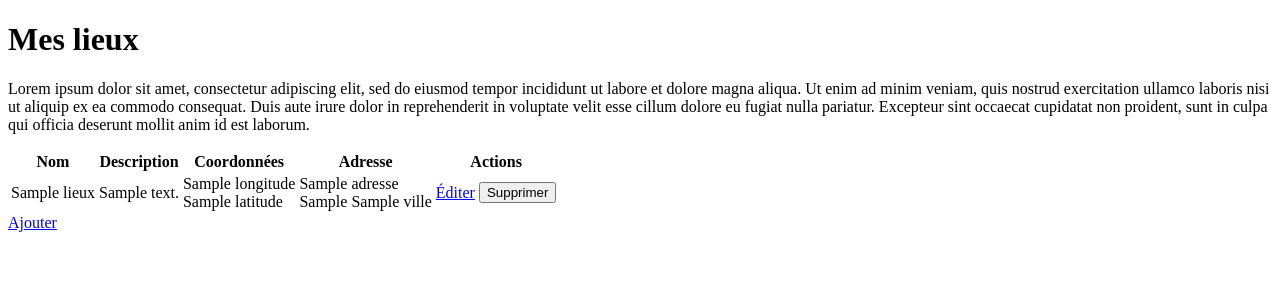
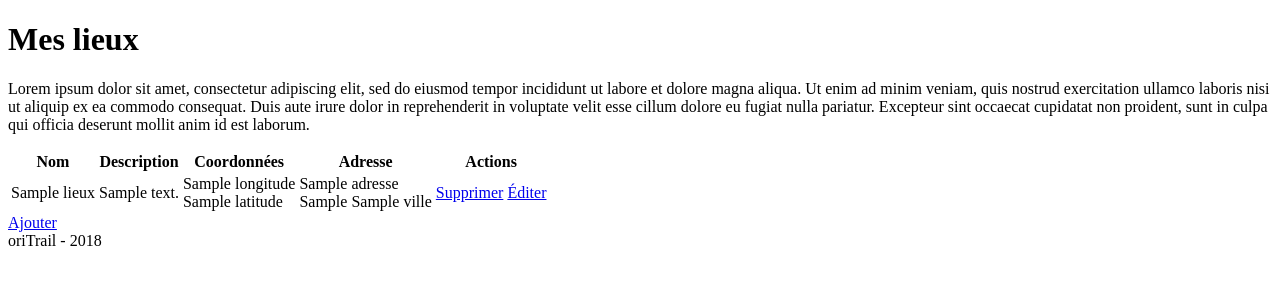
Before and after one commit to joevin-slq/oriTrail-slim3, a PHP site: template app/views/pages/lieu/lieu.twig in a window 1280 px wide. Shown: the part 112-412 px from the top of the page. Run offline with PHP 8.4, Linux system fonts and the light colour scheme; the template is opened without the code that fills it: most values are stand-ins (such as "Sample title", 1, 10 or a date in 2020); some libraries are stand-ins or nearby versions.

Commit message:
Ajout footer

```diff
--- a/app/PagesControllers/LieuController.php
+++ b/app/PagesControllers/LieuController.php
@@ -16,8 +16,8 @@
 		]);
 	}
 
-	public function deleteLieu(RequestInterface $request, ResponseInterface $response) {
-		$id = $request->getParam('id_lieu');
+	public function getSuppr(RequestInterface $request, ResponseInterface $response) {
+		$id = $request->getAttribute('id');
 
 		Lieu::where('id_lieu', $id)->delete();
 
--- a/app/routes.php
+++ b/app/routes.php
@@ -21,7 +21,7 @@
   $this->get('/lieu/ajout', \App\PagesControllers\LieuController::class.':getAjout')->setName('lieu.ajout');
   $this->post('/lieu/ajout', \App\PagesControllers\LieuController::class.':postAjout')->setName('lieu.ajout');
 
-  $this->delete('/lieu', \App\PagesControllers\LieuController::class.':deleteLieu')->setName('lieu');
+  $this->get('/lieu/suppr/[{id}]', \App\PagesControllers\LieuController::class.':getSuppr')->setName('lieu');
 
   $this->get('/auth/signout', \App\PagesControllers\AuthController::class.':getSignOut')->setName('signout');
 })->add(new AuthMiddleware($container));
--- a/app/views/layout.twig
+++ b/app/views/layout.twig
@@ -7,6 +7,7 @@
     <meta name="description" content="Course d'orientation.">
     <link rel="icon" href="{{ path_for('home') }}img/favicon.ico">
     <link rel="stylesheet" href="{{ path_for('home') }}css/bootstrap.min.css">
+    <link rel="stylesheet" href="{{ path_for('home') }}css/style.css">
   <meta name="viewport" content="width=device-width, initial-scale=1">
   </head>
   <body>
@@ -49,12 +50,17 @@
 {% if page == 'home' %}
   <div class="jumbotron text-center">
     <h1>Page d'accueil</h1>
-    <p>Lorem ipsum dolor sit amet, consectetur adipiscing elit!</p>
+    <p class="lead">Lorem ipsum dolor sit amet, consectetur adipiscing elit!</p>
   </div>
 {% endif %}
     <div class="container">
       {% block content %}{% endblock %}
     </div>
+    <footer class="footer">
+      <div class="container text-center">
+        <span class="text-muted">oriTrail - 2018</span>
+      </div>
+    </footer>
     <script src="{{ path_for('home') }}js/jquery.slim.js"></script>
     <script src="{{ path_for('home') }}js/bootstrap.min.js"></script>
   </body>
--- a/app/views/pages/lieu/lieu.twig
+++ b/app/views/pages/lieu/lieu.twig
@@ -5,6 +5,7 @@
 	<p>Lorem ipsum dolor sit amet, consectetur adipiscing elit, sed do eiusmod tempor incididunt ut labore et dolore magna aliqua. Ut enim ad minim veniam, quis nostrud exercitation ullamco laboris nisi ut aliquip ex ea commodo consequat. Duis aute irure dolor in reprehenderit in voluptate velit esse cillum dolore eu fugiat nulla pariatur. Excepteur sint occaecat cupidatat non proident, sunt in culpa qui officia deserunt mollit anim id est laborum.</p>
 
   {% if lieux %}
+		<div class="table-responsive">
 	    <table class="table table-hover">
 	        <thead>
 	            <tr>
@@ -12,7 +13,7 @@
 	                <th>Description</th>
 	                <th>Coordonnées</th>
 	                <th>Adresse</th>
-                <th colspan="2" align="center">Actions</th>
+	                <th>Actions</th>
 	            </tr>
 	        </thead>
 	        <tbody>
@@ -28,23 +29,19 @@
 	                	{{ row.adresse }}<br>
 	                	{{ row.cp }} {{ row.ville }}
 	                </td>
-                <td><a href="lieu/{{row.id_lieu}}" class="btn btn-info">Éditer</a></td>
 	                <td>
-                    <form action="lieu" method="POST">
-												{{ csrf.field | raw }}
-                        <input class="btn btn-danger" type = "submit" value ="Supprimer">
-										    <input type="hidden" name="_METHOD" value="DELETE"/>
-                        <input type="hidden" name="id_lieu" value="{{row.id_lieu}}">
-                    </form>
+										<a href="lieu/suppr/{{row.id_lieu}}" class="btn btn-sm btn-block btn-danger" role="button">Supprimer</a>
+									  <a href="lieu/edit/{{row.id_lieu}}" class="btn btn-sm btn-block btn-info"   role="button">Éditer</a>
 	                </td>
 	            </tr>
 	            {% endfor %}
 	        </tbody>
 	    </table>
+		</div>
 	{% else %}
 	<p>Aucun lieu enregistré.</p>
 	{% endif %}
 
-	<a href="{{ path_for('lieu.ajout') }}" class="btn btn-secondary" role="button">Ajouter</a>
+	<a href="{{ path_for('lieu.ajout') }}" class="btn btn-sm btn-secondary" role="button">Ajouter</a>
 
 {% endblock %}
```
Also changed, not shown: public/css/style.css (added, +17 -0 lines). Lines whose indentation alone changed are shown as unchanged.
